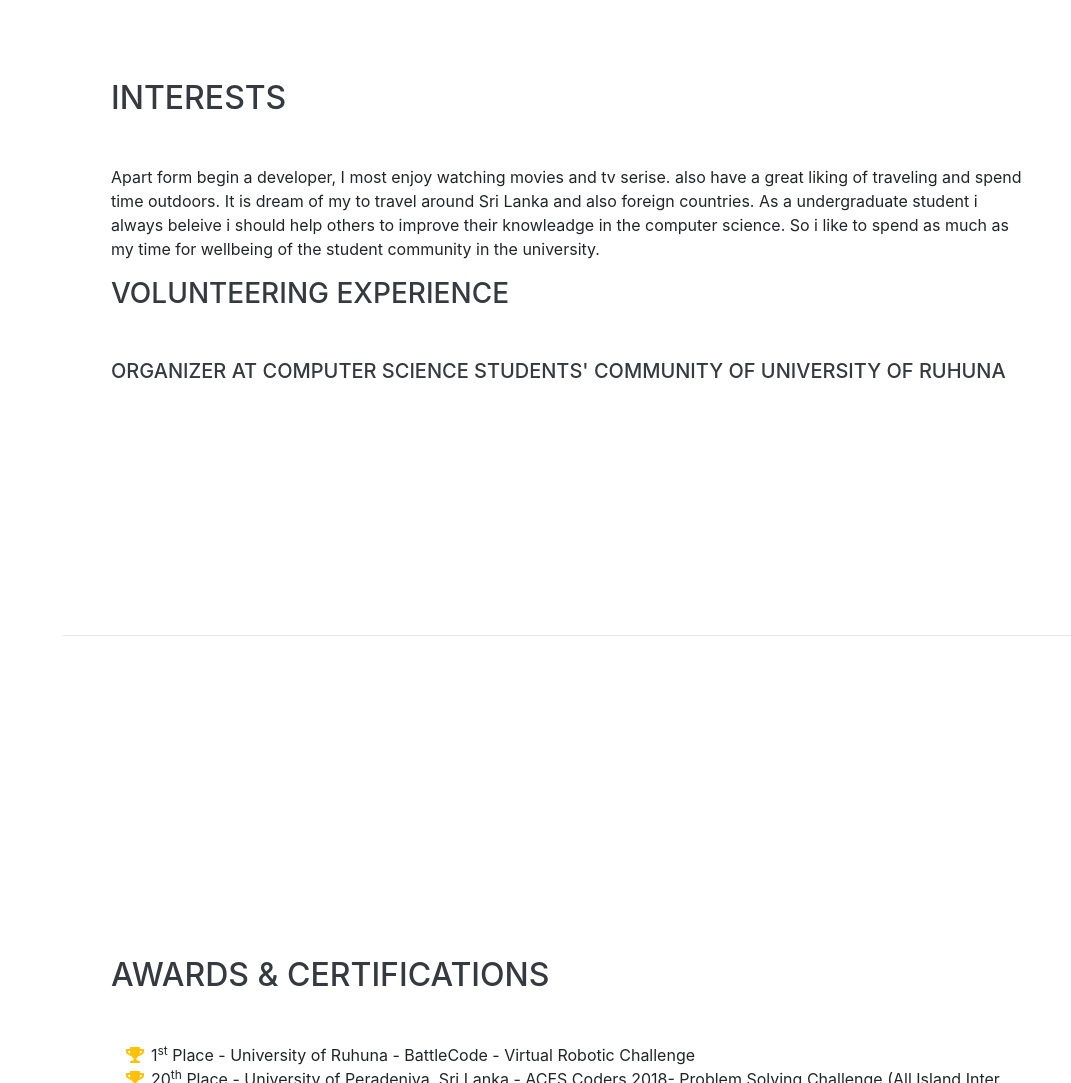
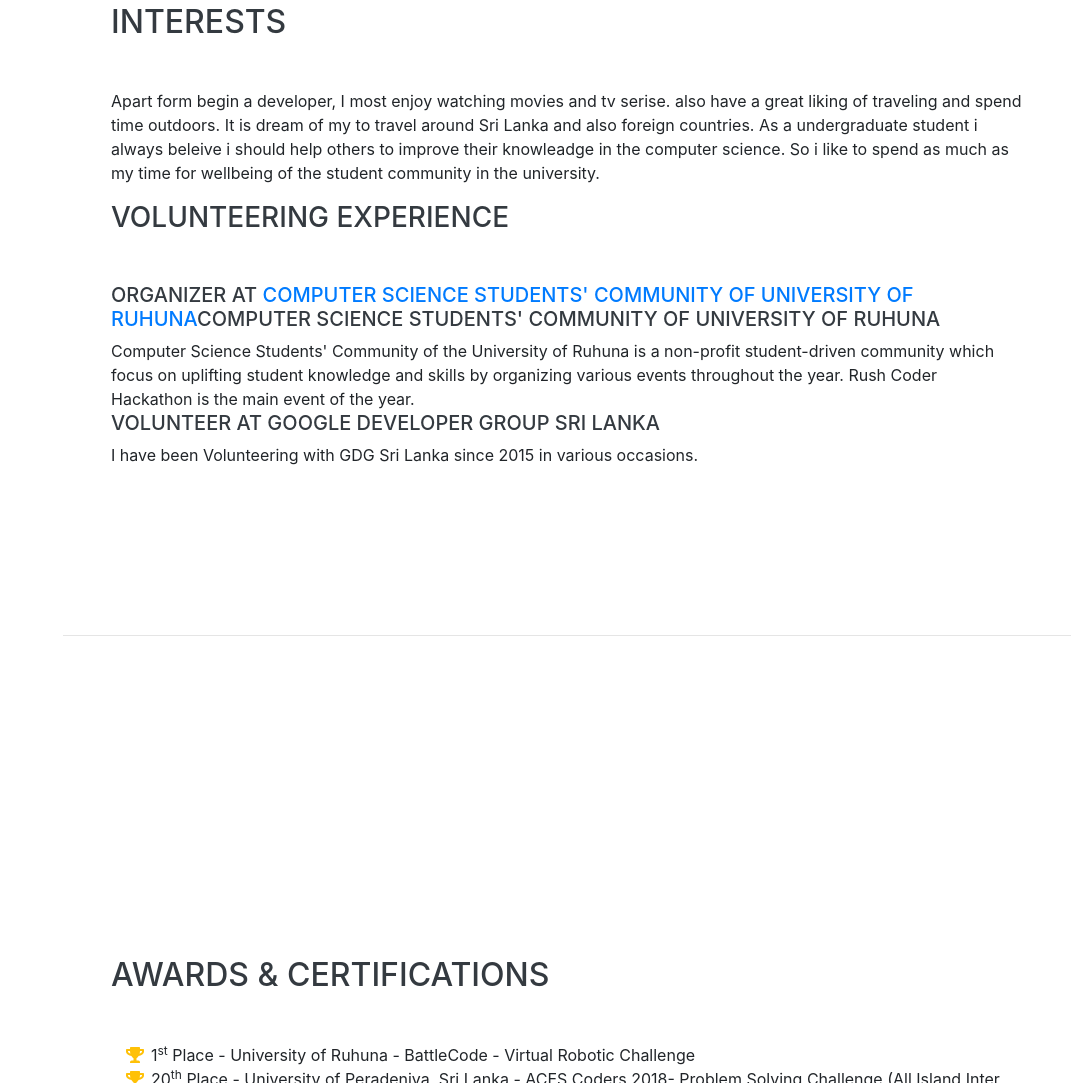
Before and after one commit to hiranthaPeiris/hiranthapeiris.github.io, a website with bundled scripts: page index.html in a window 1280 px wide. Shown: the part 3807-4890 px from the top of the page, without its empty margins (209-1280 px from the left). Built offline with nearby package versions, Linux system fonts and the light colour scheme; a web font is replaced by a local one.

Commit message:
volunteer init

```diff
--- a/index.html
+++ b/index.html
@@ -279,8 +279,11 @@
           As a undergraduate student i always beleive i should help others to improve their knowleadge in the computer science. So i like to spend as much as my time for wellbeing of the student community in the university.
         </p>
         <h3 class="mb-5">Volunteering experience</h3>
-        <h5>Organizer at Computer Science Students' Community of University of Ruhuna</h5>
-        <p class="mb-0"></p>
+        <h5>Organizer at <a href="https://www.facebook.com/csscuor/">Computer Science Students' Community of University of Ruhuna</a>Computer Science Students' Community of University of Ruhuna</h5>
+        <p class="mb-0">Computer Science Students' Community of the University of Ruhuna is a non-profit student-driven community which focus on uplifting student knowledge and skills by organizing various events throughout the year.
+          Rush Coder Hackathon is the main event of the year. </p>
+        <h5>Volunteer at Google Developer Group Sri Lanka</h5>
+        <p class="mb-0">I have been Volunteering with GDG Sri Lanka since 2015 in various occasions.</p>
       </div>
     </section>
 
```
